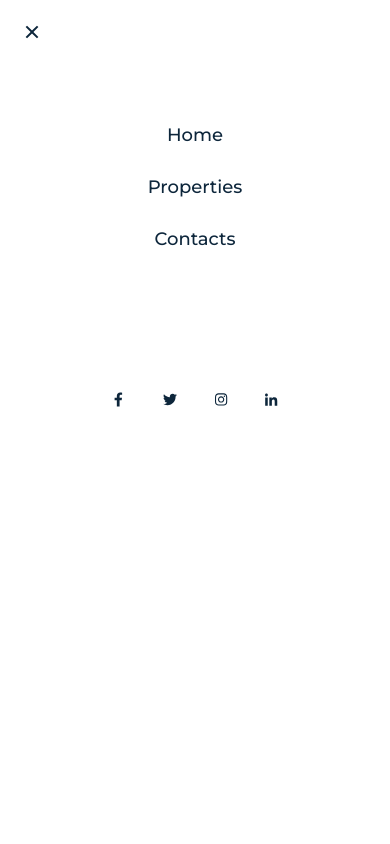
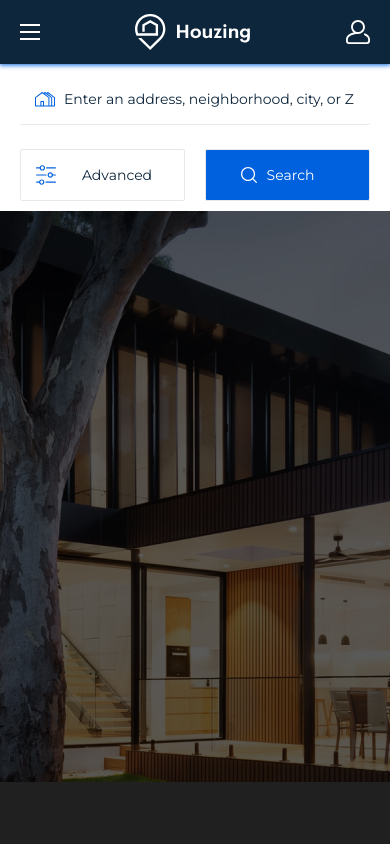
Before and after one commit to Sardor0795/Houzing-self-made, a React (Create React App) app: page / in a window 390 px wide. Shown: the top 844 px of the page. Built offline with nearby package versions, Linux system fonts and the light colour scheme.

Commit message:
Finish mobile responsive menu

```diff
--- a/src/components/header/index.jsx
+++ b/src/components/header/index.jsx
@@ -16,12 +16,27 @@ import BurgerButtonIcon from "../../assets/icons/header_burger.svg";
 import MobileMenu from "./mobile_menu";
 
 export class Header extends Component {
+  constructor() {
+    super();
+    this.state = {
+      openMobileMenu: null,
+    };
+  }
   render() {
+    const openMobileMenu = () => {
+      this.setState({
+        openMobileMenu: this.state.openMobileMenu === "open" ? null : "open",
+      });
+    };
     return (
       <HeaderWrapper className="header">
         <Container>
           <HeaderContent>
-            <BurgerButton icon={BurgerButtonIcon}></BurgerButton>
+            <BurgerButton
+              onClick={openMobileMenu}
+              icon={BurgerButtonIcon}
+              bgImg={this.state.openMobileMenu}
+            ></BurgerButton>
             <LogoIconStyle href="!#">
               <img src={LogoIcon} alt="logo" />
             </LogoIconStyle>
@@ -42,7 +57,7 @@ export class Header extends Component {
             </LoginButtonStyle>
           </HeaderContent>
         </Container>
-        <MobileMenu />
+        <MobileMenu menu={this.state.openMobileMenu} />
       </HeaderWrapper>
     );
   }
--- a/src/components/header/mobile_menu/index.jsx
+++ b/src/components/header/mobile_menu/index.jsx
@@ -11,12 +11,16 @@ import FacebookIcon from "../../../assets/icons/facebook_black.svg";
 import TwitterIcon from "../../../assets/icons/twitter_black.svg";
 import InstagramIcon from "../../../assets/icons/instagram_black.svg";
 import LinkedinIcon from "../../../assets/icons/linkedin_black.svg";
-import { SocialsItem, SocialsLink, SocialsList } from "../../footer/footer__top/style";
+import {
+  SocialsItem,
+  SocialsLink,
+  SocialsList,
+} from "../../footer/footer__top/style";
 
 export default class MobileMenu extends Component {
   render() {
     return (
-      <MobileMenuWrapper>
+      <MobileMenuWrapper menu={this.props.menu}>
         <CloseButton></CloseButton>
         <MenuList>
           <MenuItem>
--- a/src/components/header/mobile_menu/style.jsx
+++ b/src/components/header/mobile_menu/style.jsx
@@ -10,6 +10,8 @@ export const MobileMenuWrapper = styled.div`
   top: 0;
   left: 0;
   padding: 20px;
+  transition: transform 0.3s ease;
+  transform: translateX(${({ menu }) => (menu === "open" ? "0" : "5000px")});
 `;
 
 export const CloseButton = styled.button`
--- a/src/components/header/style.jsx
+++ b/src/components/header/style.jsx
@@ -77,11 +77,14 @@ export const LoginButtonStyle = styled.button`
 export const BurgerButton = styled.button`
   width: 20px;
   height: 16px;
-  background-image: url("${({ icon }) => icon}");
+  background-image: url("${({ icon, bgImg }) => bgImg === null ? icon : "unset"}");
   background-position: center center;
   background-size: cover;
   display: none;
   @media (max-width: 760px) {
     display: block;
+    position: relative;
+    z-index: 99;
+
   }
 `;
```
